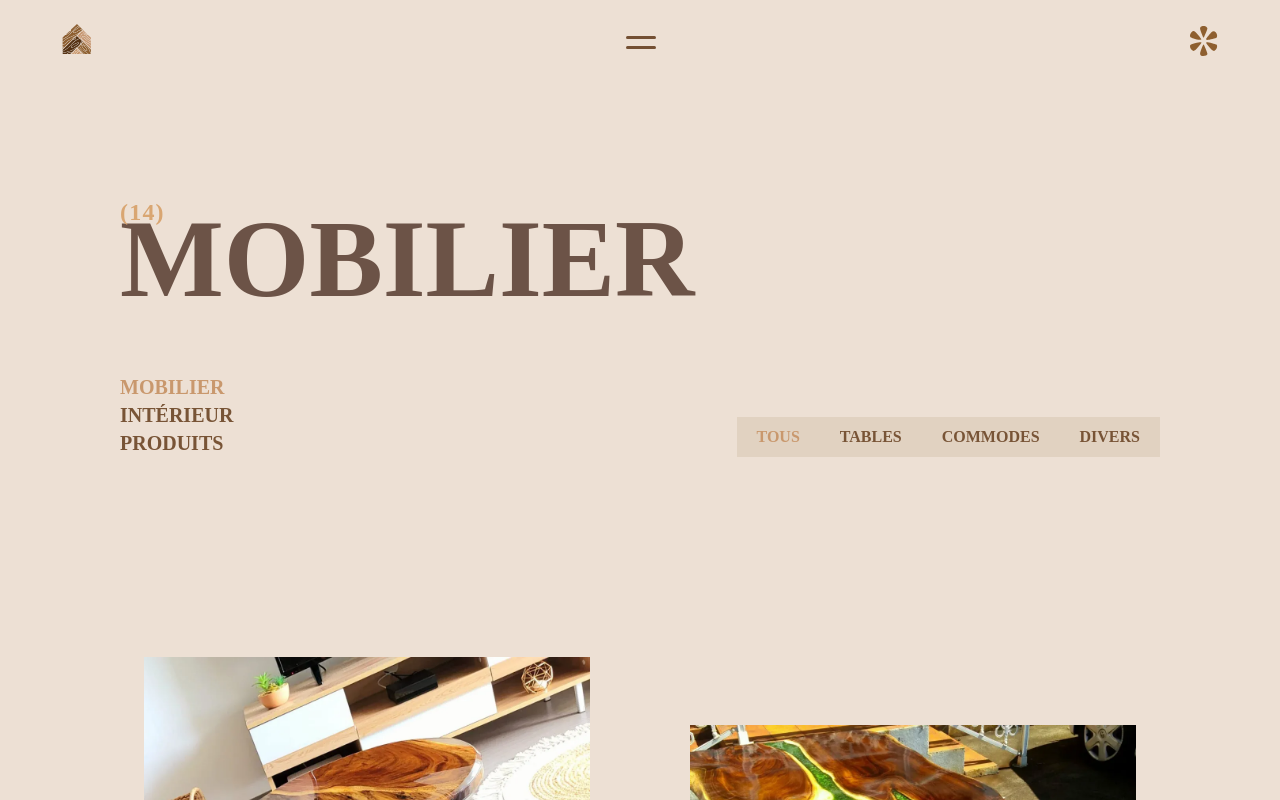
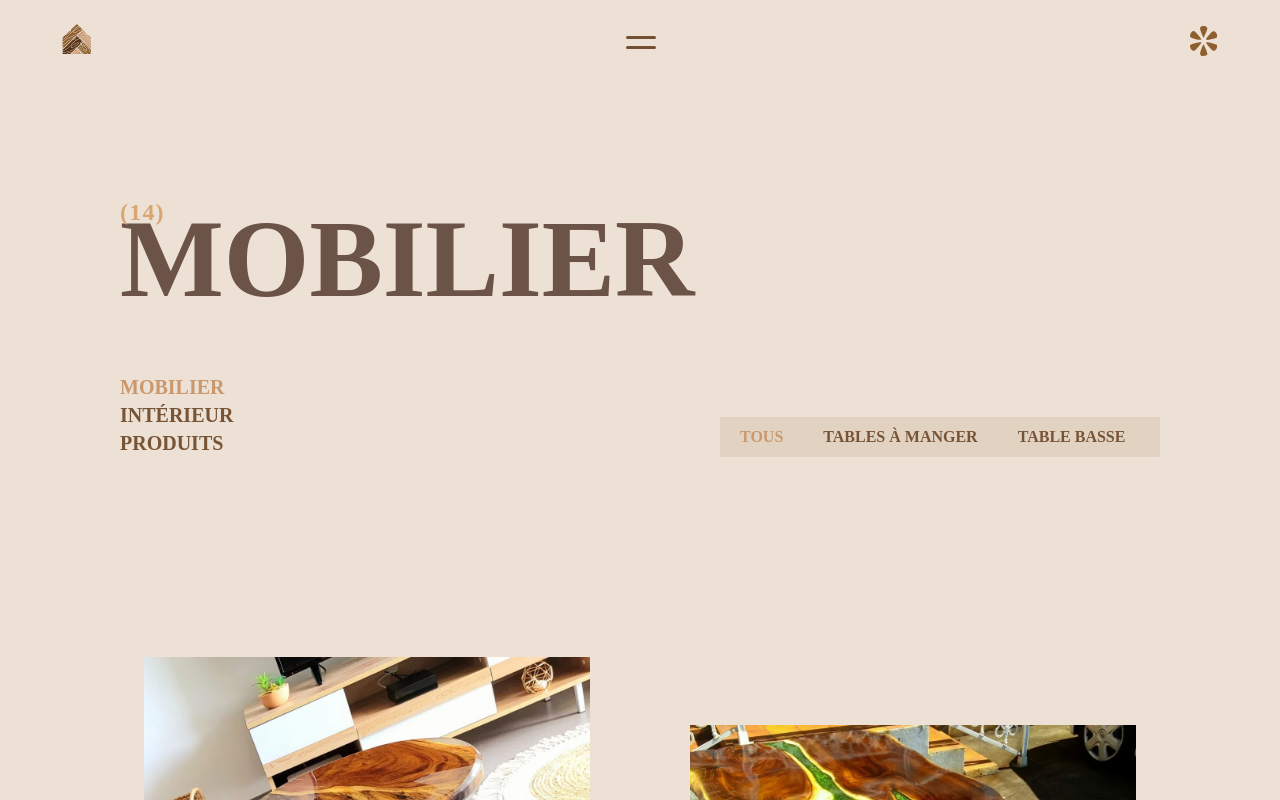
Before and after one commit to vittoriobusatta/DecorTakaz, a Next.js app: page /mobilier in a window 1280 px wide. Shown: the top 800 px of the page. Built offline with nearby package versions, Linux system fonts and the light colour scheme; a small style sheet from the web is missing.

Commit message:
somes changes

```diff
--- a/pages/interieur/index.js
+++ b/pages/interieur/index.js
@@ -89,6 +89,7 @@ const Interieur = () => {
           {filteredData.map((i) => (
             <li key={i.id}>
               <div>
+                <div className="image_container hidden">
                   <Image
                     src={i.src}
                     alt={"Image " + i.id}
@@ -101,6 +102,8 @@ const Interieur = () => {
                       height: "auto",
                     }}
                   />
+                </div>
+
                 <h3>{i.name}</h3>
                 <p>
                   {i.desc} <br />
--- a/pages/mobilier/index.js
+++ b/pages/mobilier/index.js
@@ -68,11 +68,18 @@ const Mobilier = () => {
               Tous
             </button>
             <button
-              className={filter === "table" ? "active" : ""}
+              className={filter === "dinnertable" ? "active" : ""}
               onClick={handleFilterChange}
-              value="table"
+              value="dinnertable"
             >
-              Tables
+              Tables à manger
+            </button>
+            <button
+              className={filter === "lowtable" ? "active" : ""}
+              onClick={handleFilterChange}
+              value="lowtable"
+            >
+              Table Basse
             </button>
             <button
               className={filter === "commode" ? "active" : ""}
@@ -81,13 +88,6 @@ const Mobilier = () => {
             >
               Commodes
             </button>
-            <button
-              className={filter === "other" ? "active" : ""}
-              onClick={handleFilterChange}
-              value="other"
-            >
-              Divers
-            </button>
           </Filter>
         </SubHead>
 
@@ -95,6 +95,7 @@ const Mobilier = () => {
           {filteredData.map((i) => (
             <li key={i.id}>
               <div>
+                <div className="image_container hidden">
                   <Image
                     src={i.src}
                     alt={"Image " + i.id}
@@ -107,6 +108,7 @@ const Mobilier = () => {
                       height: "auto",
                     }}
                   />
+                </div>
                 <h3>{i.name}</h3>
                 <p>
                   {i.desc} <br />
@@ -116,7 +118,6 @@ const Mobilier = () => {
             </li>
           ))}
         </ul>
-
       </div>
     </section>
   );
--- a/public/data.json
+++ b/public/data.json
@@ -12,7 +12,7 @@
     "id": 1,
     "name": "Table à manger",
     "catalogue": "mobilier",
-    "category": "table",
+    "category": "dinnertable",
     "src": "/images/img1.webp",
     "desc": "Bois de Tamarin, Essence vert/bleu",
     "dim": "1,70m x 80 cm, Hauteur : 75cm"
@@ -21,7 +21,7 @@
     "id": 3,
     "name": "Table basse",
     "catalogue": "mobilier",
-    "category": "table",
+    "category": "lowtable",
     "src": "/images/img3.webp",
     "desc": "Bois de Tamarin, Tranparent",
     "dim": "1m x 60cm, Hauteur : 45cm"
@@ -30,7 +30,7 @@
     "id": 4,
     "name": "Table basse",
     "catalogue": "mobilier",
-    "category": "table",
+    "category": "lowtable",
     "src": "/images/img4.webp",
     "desc": "Bois de Tamarin, Vert avec effet ",
     "dim": "80cm, Hauteur : 45cm"
@@ -39,7 +39,7 @@
     "id": 5,
     "name": "Table basse ronde",
     "catalogue": "mobilier",
-    "category": "table",
+    "category": "lowtable",
     "src": "/images/img5.webp",
     "desc": "Bois de Tamarin, Vert",
     "dim": "70cm x 45cm"
@@ -48,7 +48,7 @@
     "id": 6,
     "name": "Table basse",
     "catalogue": "mobilier",
-    "category": "table",
+    "category": "tabllowtablee",
     "src": "/images/img6.webp",
     "desc": "Bois de Tamarin, Tranparent",
     "dim": "1m x 60cm, Hauteur : 45cm"
@@ -57,7 +57,7 @@
     "id": 7,
     "name": "Table à manger",
     "catalogue": "mobilier",
-    "category": "table",
+    "category": "dinnertable",
     "src": "/images/img7.webp",
     "desc": "Bois de Tamarin",
     "dim": ""
@@ -66,7 +66,7 @@
     "id": 8,
     "name": "Table à manger ronde",
     "catalogue": "mobilier",
-    "category": "table",
+    "category": "dinnertable",
     "src": "/images/img8.webp",
     "desc": "Bois de Tamarin, Vert Emeraude",
     "dim": "1.20m, Hauteur : 75cm"
@@ -75,7 +75,7 @@
     "id": 9,
     "name": "Table basse océan",
     "catalogue": "mobilier",
-    "category": "table",
+    "category": "lowtable",
     "src": "/images/img9.webp",
     "desc": "Bois de Tamarin",
     "dim": "50cm x 70cm"
@@ -84,7 +84,7 @@
     "id": 10,
     "name": "Table basse",
     "catalogue": "mobilier",
-    "category": "other",
+    "category": "lowtable",
     "src": "/images/img10.webp",
     "desc": "Bois de Tamarin, bleu océan",
     "dim": "50cm x 70cm"
@@ -93,7 +93,7 @@
     "id": 11,
     "name": "Table basse",
     "catalogue": "mobilier",
-    "category": "table",
+    "category": "dinnertable",
     "src": "/images/img11.webp",
     "desc": "Bois de Tamarin, Tranparent",
     "dim": "1m x 60cm, Hauteur : 45cm"
@@ -102,7 +102,7 @@
     "id": 12,
     "name": "Table à manger",
     "catalogue": "mobilier",
-    "category": "table",
+    "category": "lowtable",
     "src": "/images/img12.webp",
     "desc": "Bois de Tamarin",
     "dim": ""
@@ -111,7 +111,7 @@
     "id": 13,
     "name": "Table basse",
     "catalogue": "mobilier",
-    "category": "table",
+    "category": "lowtable",
     "src": "/images/img13.webp",
     "desc": "Bois de Tamarin",
     "dim": ""
@@ -124,6 +124,15 @@
     "src": "/images/img14.png",
     "desc": "Bois de Tamarin",
     "dim": ""
+  },
+  {
+    "id": 25,
+    "name": "évier",
+    "catalogue": "interieur",
+    "category": "bathroom",
+    "src": "/images/img26.jpg",
+    "desc": "Bois de Tamarin, bleu turquoise transparent",
+    "dim": "60cm x 120cm, ép.4cm"
   },
   {
     "id": 15,
--- a/styles/04-components/_category.scss
+++ b/styles/04-components/_category.scss
@@ -81,6 +81,15 @@ ul.gallerie {
     }
     & img {
       width: 100%;
+      transition: 0.3s ease-out;
+      // transform: scale(1.1);
+      // object-fit: cover;
+      // &:hover {
+      //   transform: scale(1);
+      // }
+    }
+    & .image_container {
+      height: fit-content;
     }
     & h3 {
       font-family: "Manrope";
@@ -111,7 +120,7 @@ ul.gallerie {
   position: relative;
   height: 120px;
   width: 100%;
-  background-color: #2A201E;
+  background-color: #2a201e;
   @media screen and (min-width: 576px) {
     height: 160px;
   }
@@ -129,5 +138,4 @@ ul.gallerie {
     width: 100%;
     object-fit: cover;
   }
-
 }
```
Also changed, not shown: pages/produits/index.js (+3 -5 lines), public/images/img26.jpg (added). Lines whose indentation alone changed are shown as unchanged.
